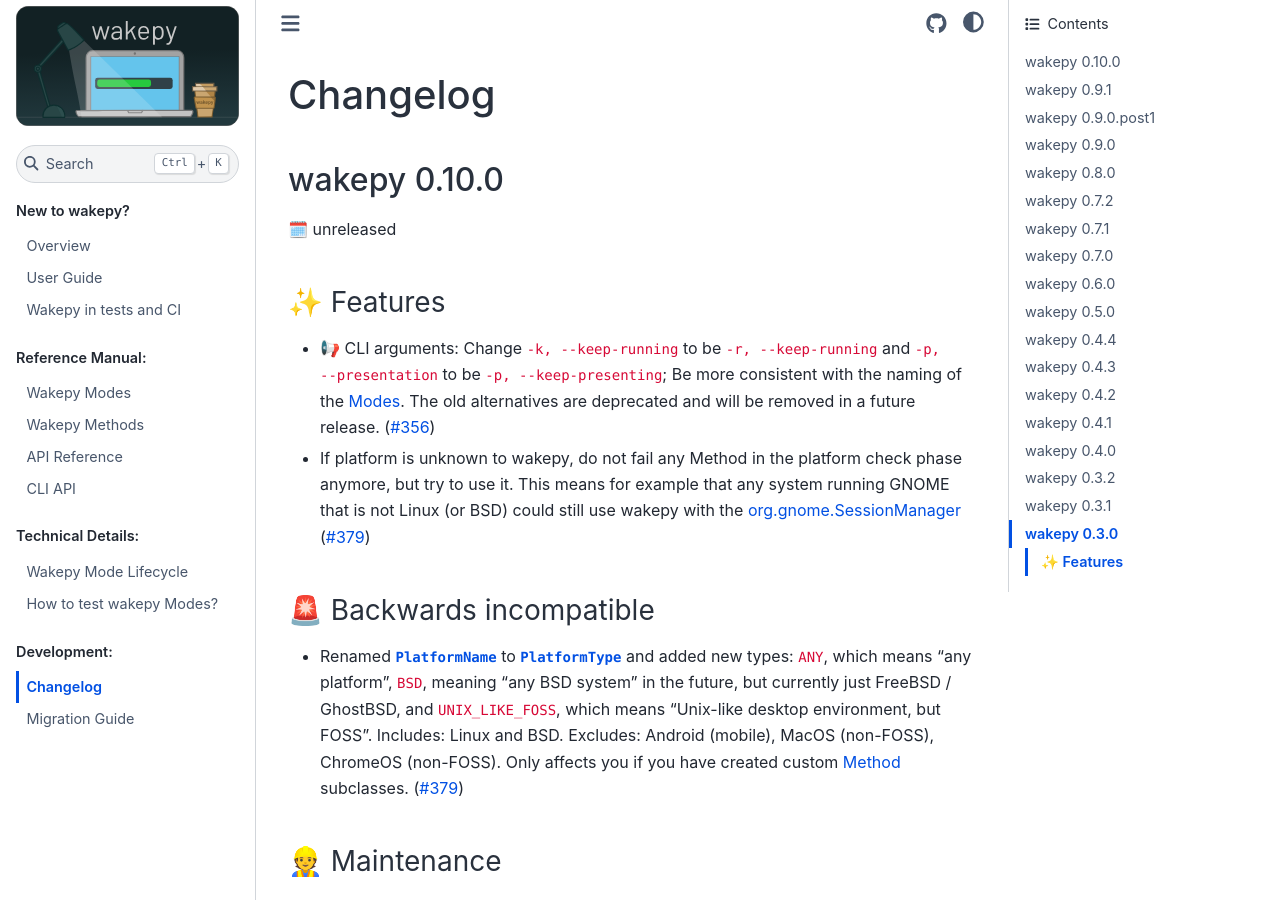
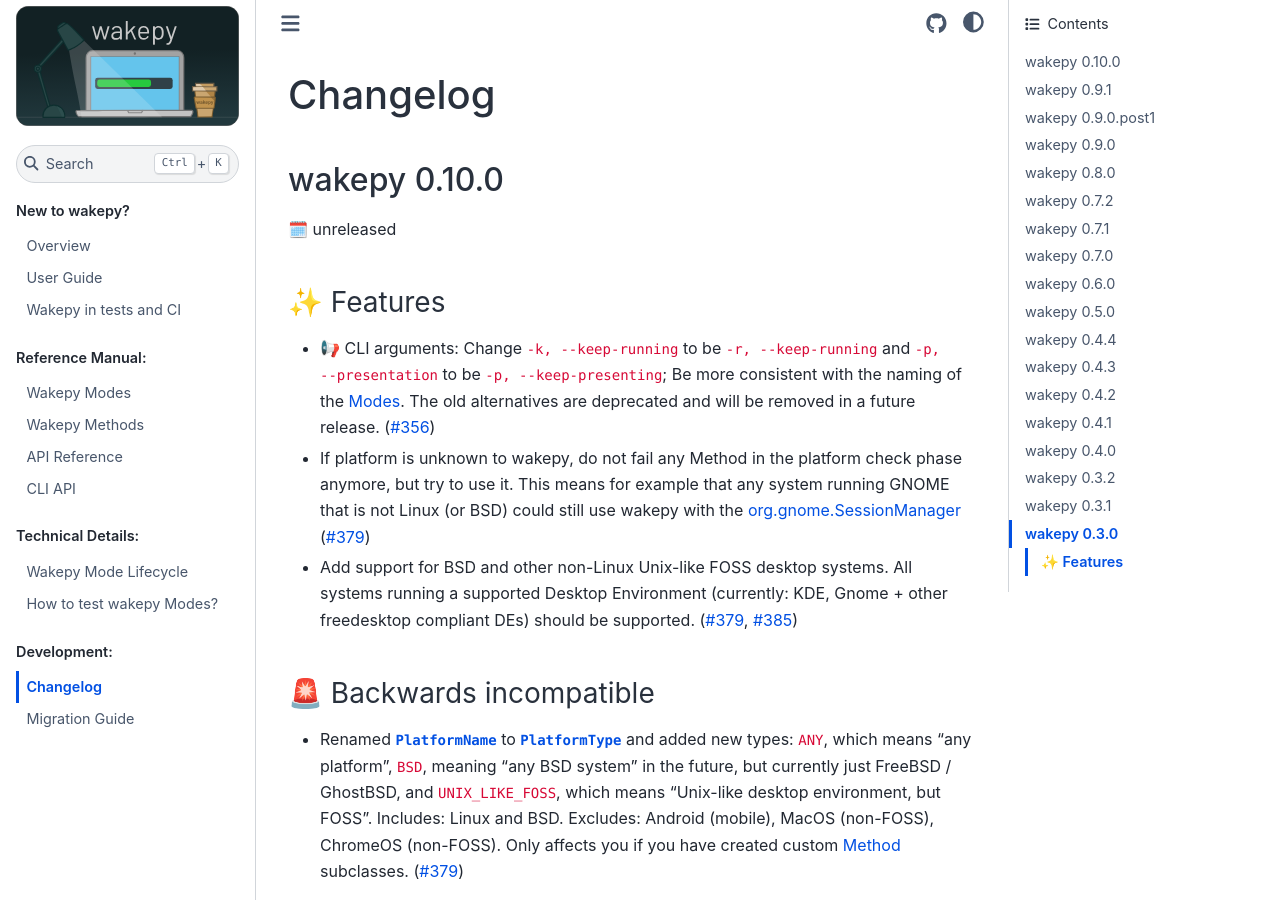
Before and after one commit to fohrloop/wakepy, a Sphinx documentation site: the page built from docs/source/changelog.md, in a window 1280 px wide and 900 px high. Built offline with Sphinx 7.4.7 and the Sphinx Book theme 1.1.4, drawn with Linux system fonts in a browser that asks for light colours; the version number could not be read and is left out.

Commit message:
update changelog

```diff
--- a/docs/source/changelog.md
+++ b/docs/source/changelog.md
@@ -6,6 +6,8 @@
 ### ✨ Features
 - 📢 CLI arguments: Change `-k, --keep-running` to be `-r, --keep-running` and `-p, --presentation` to be `-p, --keep-presenting`; Be more consistent with the naming of the [Modes](#wakepy-modes). The old alternatives are deprecated and will be removed in a future release. ([#356](https://github.com/fohrloop/wakepy/pull/356))
 - If platform is unknown to wakepy, do not fail any Method in the platform check phase anymore, but try to use it. This means for example that any system running GNOME that is not Linux (or BSD) could still use wakepy with the [org.gnome.SessionManager](https://wakepy.readthedocs.io/stable/methods-reference.html#org-gnome-sessionmanager) ([#379](https://github.com/fohrloop/wakepy/pull/379))
+- Add support for BSD and other non-Linux Unix-like FOSS desktop systems. All systems running a supported Desktop Environment (currently: KDE, Gnome + other freedesktop compliant DEs) should be supported. ([#379](https://github.com/fohrloop/wakepy/pull/379), [#385](https://github.com/fohrloop/wakepy/pull/385))
+
 
 ### 🚨 Backwards incompatible
 - Renamed [`PlatformName`](https://wakepy.readthedocs.io/v0.9.0.post1/api-reference.html#wakepy.core.constants.PlatformName) to [`PlatformType`](https://wakepy.readthedocs.io/v0.10.0/api-reference.html#wakepy.core.constants.PlatformType) and added new types: `ANY`, which means "any platform", `BSD`, meaning "any BSD system" in the future, but currently just FreeBSD / GhostBSD, and  `UNIX_LIKE_FOSS`, which means "Unix-like desktop environment, but FOSS". Includes: Linux and BSD. Excludes: Android (mobile), MacOS (non-FOSS), ChromeOS (non-FOSS). Only affects you if you have created custom [Method](https://wakepy.readthedocs.io/v0.9.0.post1/api-reference.html#wakepy.Method) subclasses.  ([#379](https://github.com/fohrloop/wakepy/pull/379))
```
